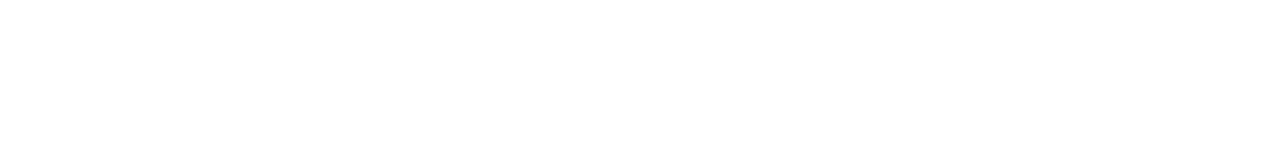
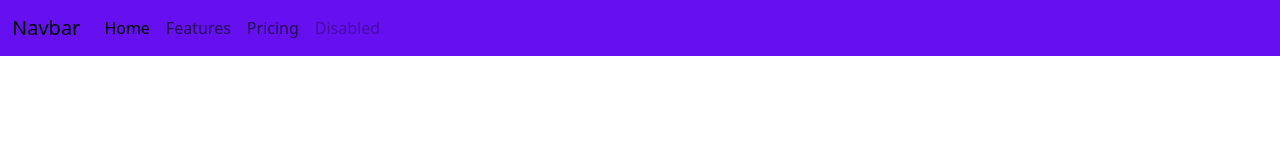
Before and after one commit to MarkLeClerk/StarterVite, a website built with Vite: page index.html in a window 1280 px wide. Built offline with nearby package versions, Linux system fonts and the light colour scheme.

Commit message:
Ho inserito la navbar e le variabili per il tema

```diff
--- a/index.html
+++ b/index.html
@@ -7,7 +7,24 @@
     <title>progetto2</title>
   </head>
   <body>
-    <div id="app"></div>
+  <header>
+    <nav class="navbar navbar-expand-lg bg-colore-inventato">
+  <div class="container-fluid">
+    <a class="navbar-brand" href="#">Navbar</a>
+    <button class="navbar-toggler" type="button" data-bs-toggle="collapse" data-bs-target="#navbarNavAltMarkup" aria-controls="navbarNavAltMarkup" aria-expanded="false" aria-label="Toggle navigation">
+      <span class="navbar-toggler-icon"></span>
+    </button>
+    <div class="collapse navbar-collapse" id="navbarNavAltMarkup">
+      <div class="navbar-nav">
+        <a class="nav-link active" aria-current="page" href="#">Home</a>
+        <a class="nav-link" href="#">Features</a>
+        <a class="nav-link" href="#">Pricing</a>
+        <a class="nav-link disabled" aria-disabled="true">Disabled</a>
+      </div>
+    </div>
+  </div>
+</nav>
+  </header>
     <script type="module" src="/src/main.js"></script>
   </body>
 </html>
--- a/package.json
+++ b/package.json
@@ -9,6 +9,7 @@
     "preview": "vite preview"
   },
   "devDependencies": {
+    "sass": "^1.93.2",
     "vite": "^7.1.7"
   },
   "dependencies": {
--- a/src/main.js
+++ b/src/main.js
@@ -1,3 +1,3 @@
-import './style.css'
+import './style.scss'
 
 import "bootstrap";
--- a/src/style.scss
+++ b/src/style.scss
@@ -1,7 +1,28 @@
 // Configuration
 @import "bootstrap/scss/functions";
+
+$text: rgb(5, 3, 21);
+$background: rgb(251, 251, 254);
+$primary: rgb(47, 39, 206);
+$secondary: rgb(222, 220, 255);
+$accent: rgb(67, 59, 255);
+
+
+
 @import "bootstrap/scss/variables";
+
 @import "bootstrap/scss/variables-dark";
+$theme-colors: (
+    "primary": $primary,
+    "secondary": $secondary,
+    "success": $success,
+    "colore-inventato": $indigo,
+    "info": $info,
+    "warning": $warning,
+    "danger": $danger,
+    "light": $light,
+    "dark": $dark
+);
 @import "bootstrap/scss/maps";
 @import "bootstrap/scss/mixins";
 @import "bootstrap/scss/utilities";
```
Also changed, not shown: 1 other file.
